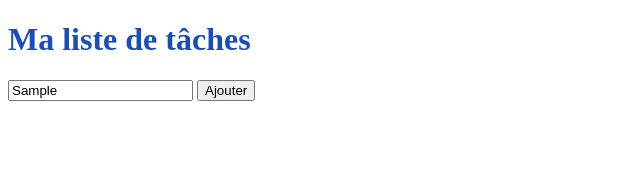
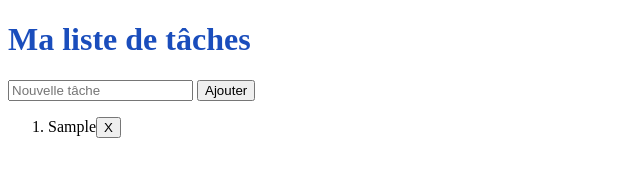
Before and after one commit to StephaneDUPUY/to-do-list-jquery, a plain HTML site: page index.html in a window 1280 px wide. Both pictures are taken after typing "Sample" into the empty fields and a click on the button "Ajouter". Shown: the whole page, without its empty margins (0-640 px from the left). Drawn offline with nearby package versions, Linux system fonts and the light colour scheme.

Commit message:
add task function added

```diff
--- a/app.js
+++ b/app.js
@@ -1,6 +1,16 @@
 
-$(document).ready(function () {
-    $("#add").on('click', function () {
-        alert('A définir');
+$(document).ready(function () { // wait end of load to apply script
+    $("#add").on('click', function () { // handle click event linked to #add id target and apply function on
+        let value = $("input").val(); // retrieve value filled on input
+        if (value !== '') { // check if value string is not empty
+            console.log('champ rempli');
+            var el = $("<li></li>").text(value); // create li element with value filled and store it in el
+            $(el).append("<button class='delete'>X</button>"); // add button X element to li element (el)
+            $("#list").append(el); // on #list target, add el element created
+            $("input").val(''); // empty the input field
+        } else {
+            alert('Merci d\'indiquer le nom de la tâche à ajouter'); // popup message on filed empty when list added
+            console.log('champ non rempli')
+        }
     });
 });
--- a/index.html
+++ b/index.html
@@ -9,8 +9,9 @@
         <h1>Ma liste de tâches</h1>
         <input type="text" placeholder="Nouvelle tâche" />
         <button id="add">Ajouter</button>
-        <ol id="mylist"></ol>
+        <ol id="list"></ol>
 
         <script src="app.js"></script>
+
     </body>
 </html>
```
